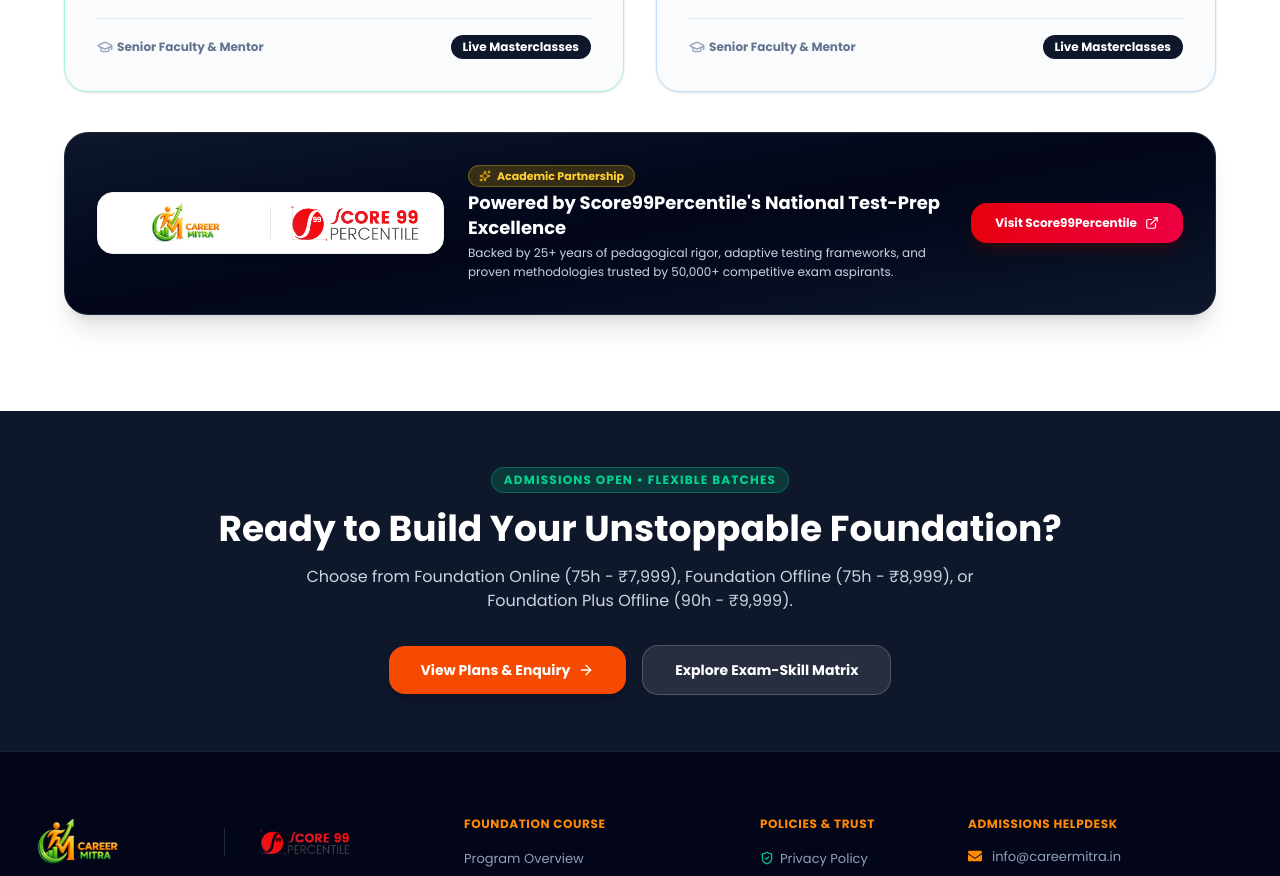
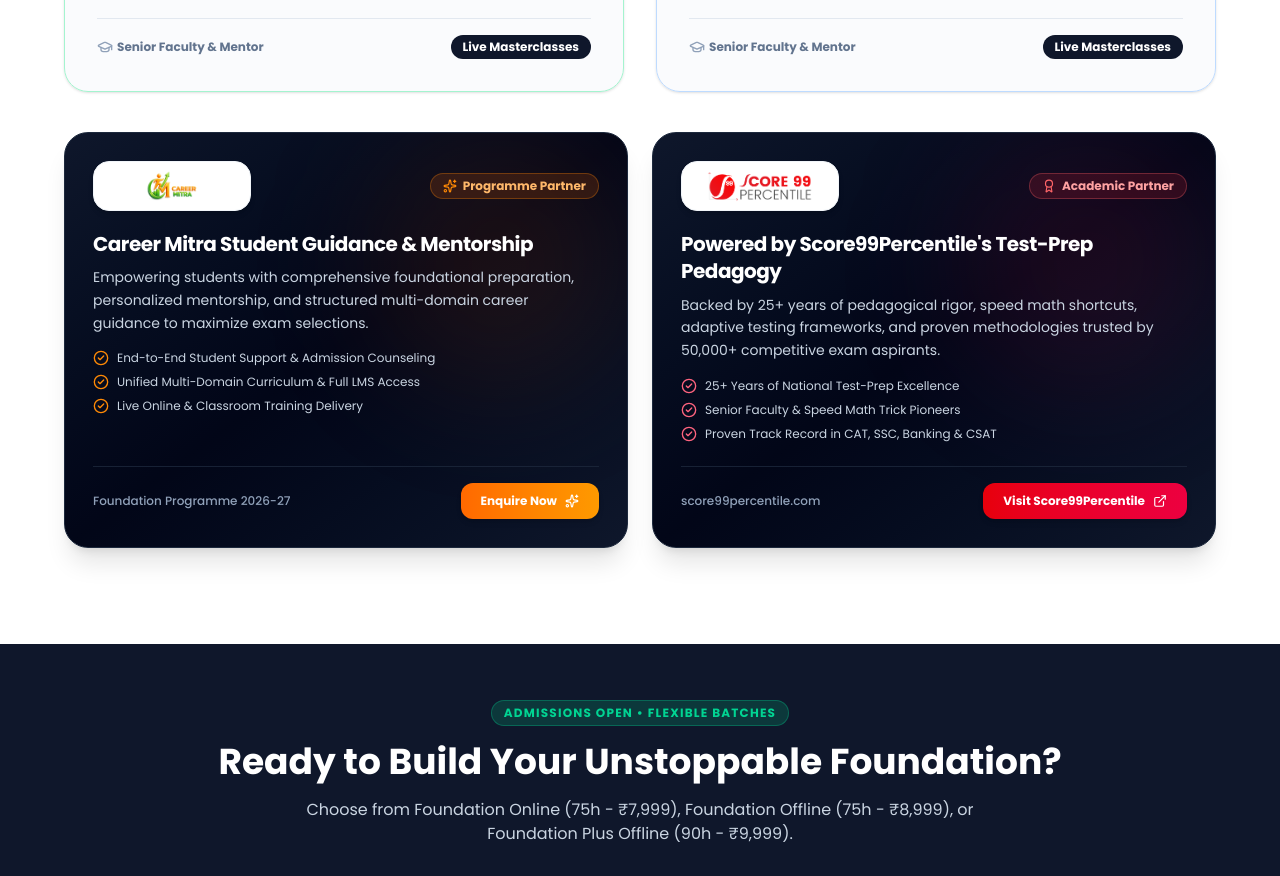
Before and after one commit to merugu-srikanth/career-Courses, a Next.js app: page / in a window 1280 px wide. Shown: the part 3880-4756 px from the top of the page. Built offline with nearby package versions, Linux system fonts and the light colour scheme.

Commit message:
Split partner showcase into two distinct content cards for Career Mitra and Score 99

```diff
--- a/src/components/coaching/FacultyShowcase.jsx
+++ b/src/components/coaching/FacultyShowcase.jsx
@@ -101,69 +101,139 @@
           ))}
         </div>
 
-        {/* Score99Percentile & Career Mitra Association Banner */}
-        <div className="p-6 sm:p-8 rounded-3xl bg-gradient-to-br from-slate-900 via-slate-950 to-slate-900 text-white border border-slate-800 shadow-xl flex flex-col md:flex-row items-center justify-between gap-6">
-          <div className="flex flex-col sm:flex-row items-start sm:items-center gap-5 sm:gap-6">
-            {/* Co-Branding Partner Logos: Career Mitra (Left) + Score 99 (Right) */}
-            <div className="shrink-0 px-3 sm:px-4 py-2 rounded-2xl bg-white shadow-md border border-slate-100 flex items-center gap-2 sm:gap-3">
-              {/* Career Mitra Logo (Left) */}
-              <div className="relative w-28 sm:w-36 h-9 sm:h-11">
+        {/* Co-Branded Content Cards: Left (Career Mitra) & Right (Score 99) */}
+        <div className="grid grid-cols-1 lg:grid-cols-2 gap-6 mt-8 sm:mt-10">
+          {/* Left Card: Career Mitra Programme Partner */}
+          <div className="p-6 sm:p-7 rounded-3xl bg-gradient-to-br from-slate-900 via-slate-950 to-slate-900 text-white border border-slate-800 shadow-xl flex flex-col justify-between group relative overflow-hidden">
+            <div className="absolute top-0 right-0 w-64 h-64 bg-orange-500/10 rounded-full blur-3xl pointer-events-none" />
+
+            <div className="relative z-10">
+              {/* Card Top Badges & Logo */}
+              <div className="flex items-center justify-between gap-3 mb-5">
+                <div className="px-3.5 py-2 rounded-2xl bg-white shadow-md border border-slate-100 flex items-center shrink-0">
+                  <div className="relative w-28 sm:w-32 h-7 sm:h-8">
                     <Image
                       src={LogoImg}
                       alt="Career Mitra"
                       fill
                       className="object-contain"
-                  sizes="(max-width: 640px) 112px, 144px"
+                      sizes="128px"
                       priority
                     />
                   </div>
+                </div>
 
-              {/* Divider / Multiplier */}
-              <span className="h-6 sm:h-8 w-px bg-slate-200 shrink-0" />
+                <span className="inline-flex items-center gap-1.5 px-3 py-1 rounded-full text-xs font-bold border border-orange-400/30 bg-orange-500/15 text-orange-300">
+                  <Sparkles className="w-3.5 h-3.5 text-orange-400" /> Programme Partner
+                </span>
+              </div>
 
-              {/* Score 99 Logo (Right) */}
+              {/* Content */}
+              <h4 className="text-lg sm:text-xl font-bold text-white mb-2 leading-snug tracking-tight">
+                Career Mitra Student Guidance &amp; Mentorship
+              </h4>
+              <p className="text-xs sm:text-sm text-slate-300 leading-relaxed font-normal mb-4">
+                Empowering students with comprehensive foundational preparation, personalized mentorship, and structured multi-domain career guidance to maximize exam selections.
+              </p>
+
+              <div className="space-y-2 mb-6 text-xs text-slate-300">
+                <div className="flex items-center gap-2">
+                  <CheckCircle2 className="w-4 h-4 text-orange-400 shrink-0" />
+                  <span>End-to-End Student Support &amp; Admission Counseling</span>
+                </div>
+                <div className="flex items-center gap-2">
+                  <CheckCircle2 className="w-4 h-4 text-orange-400 shrink-0" />
+                  <span>Unified Multi-Domain Curriculum &amp; Full LMS Access</span>
+                </div>
+                <div className="flex items-center gap-2">
+                  <CheckCircle2 className="w-4 h-4 text-orange-400 shrink-0" />
+                  <span>Live Online &amp; Classroom Training Delivery</span>
+                </div>
+              </div>
+            </div>
+
+            <div className="pt-4 border-t border-slate-800/80 relative z-10 flex items-center justify-between">
+              <span className="text-xs font-medium text-slate-400">Foundation Programme 2026-27</span>
+              <Link
+                href="/enroll"
+                className="inline-flex items-center gap-2 px-5 py-2.5 rounded-xl bg-gradient-to-r from-orange-500 to-amber-500 hover:from-orange-600 hover:to-amber-600 text-white font-bold text-xs shadow-md transition-all hover:scale-[1.02]"
+              >
+                <span>Enquire Now</span>
+                <Sparkles className="w-3.5 h-3.5" />
+              </Link>
+            </div>
+          </div>
+
+          {/* Right Card: Score 99 Academic Partner */}
+          <div className="p-6 sm:p-7 rounded-3xl bg-gradient-to-br from-slate-900 via-slate-950 to-slate-900 text-white border border-slate-800 shadow-xl flex flex-col justify-between group relative overflow-hidden">
+            <div className="absolute top-0 right-0 w-64 h-64 bg-rose-500/10 rounded-full blur-3xl pointer-events-none" />
+
+            <div className="relative z-10">
+              {/* Card Top Badges & Logo */}
+              <div className="flex items-center justify-between gap-3 mb-5">
                 <a
                   href="https://score99percentile.com/"
                   target="_blank"
                   rel="noopener noreferrer"
-                className="relative w-28 sm:w-36 h-8 sm:h-10 flex items-center hover:opacity-90 transition-opacity"
-                title="Visit Score99Percentile Website"
+                  className="px-3.5 py-2 rounded-2xl bg-white shadow-md border border-slate-100 flex items-center shrink-0 hover:opacity-90 transition-opacity"
+                  title="Visit Score99Percentile"
                 >
+                  <div className="relative w-28 sm:w-32 h-7 sm:h-8">
                     <Image
                       src={Score99Logo}
                       alt="Score 99 Percentile"
                       fill
                       className="object-contain"
-                  sizes="(max-width: 640px) 112px, 144px"
+                      sizes="128px"
                       priority
                     />
+                  </div>
                 </a>
+
+                <span className="inline-flex items-center gap-1.5 px-3 py-1 rounded-full text-xs font-bold border border-red-400/30 bg-red-500/15 text-red-300">
+                  <Award className="w-3.5 h-3.5 text-red-400" /> Academic Partner
+                </span>
               </div>
 
-            <div>
-              <div className="inline-flex items-center gap-1.5 px-2.5 py-0.5 rounded-full text-[11px] font-bold bg-amber-400/20 text-amber-300 border border-amber-400/30 mb-1">
-                <Sparkles className="w-3 h-3 text-amber-400" /> Academic Partnership
+              {/* Content */}
+              <h4 className="text-lg sm:text-xl font-bold text-white mb-2 leading-snug tracking-tight">
+                Powered by Score99Percentile&apos;s Test-Prep Pedagogy
+              </h4>
+              <p className="text-xs sm:text-sm text-slate-300 leading-relaxed font-normal mb-4">
+                Backed by 25+ years of pedagogical rigor, speed math shortcuts, adaptive testing frameworks, and proven methodologies trusted by 50,000+ competitive exam aspirants.
+              </p>
+
+              <div className="space-y-2 mb-6 text-xs text-slate-300">
+                <div className="flex items-center gap-2">
+                  <CheckCircle2 className="w-4 h-4 text-rose-400 shrink-0" />
+                  <span>25+ Years of National Test-Prep Excellence</span>
                 </div>
-              <h4 className="text-base sm:text-lg font-bold text-white leading-snug">
-                Powered by Score99Percentile&apos;s National Test-Prep Excellence
-              </h4>
-              <p className="text-xs text-slate-300 max-w-xl mt-0.5 leading-relaxed">
-                Backed by 25+ years of pedagogical rigor, adaptive testing frameworks, and proven methodologies trusted by 50,000+ competitive exam aspirants.
-              </p>
+                <div className="flex items-center gap-2">
+                  <CheckCircle2 className="w-4 h-4 text-rose-400 shrink-0" />
+                  <span>Senior Faculty &amp; Speed Math Trick Pioneers</span>
+                </div>
+                <div className="flex items-center gap-2">
+                  <CheckCircle2 className="w-4 h-4 text-rose-400 shrink-0" />
+                  <span>Proven Track Record in CAT, SSC, Banking &amp; CSAT</span>
+                </div>
               </div>
             </div>
 
+            <div className="pt-4 border-t border-slate-800/80 relative z-10 flex items-center justify-between">
+              <span className="text-xs font-medium text-slate-400">score99percentile.com</span>
               <a
                 href="https://score99percentile.com"
                 target="_blank"
                 rel="noopener noreferrer"
-            className="shrink-0 inline-flex items-center justify-center gap-2 px-6 py-3 rounded-2xl bg-gradient-to-r from-red-600 to-rose-600 hover:from-red-500 hover:to-rose-500 text-white font-bold text-xs shadow-lg shadow-red-950/50 transition-all hover:scale-[1.03]"
+                className="inline-flex items-center gap-2 px-5 py-2.5 rounded-xl bg-gradient-to-r from-red-600 to-rose-600 hover:from-red-500 hover:to-rose-500 text-white font-bold text-xs shadow-md transition-all hover:scale-[1.02]"
               >
                 <span>Visit Score99Percentile</span>
                 <ExternalLink className="w-3.5 h-3.5" />
               </a>
             </div>
           </div>
+        </div>
+      </div>
     </section>
   );
 }
```
Lines whose indentation alone changed are shown as unchanged.
